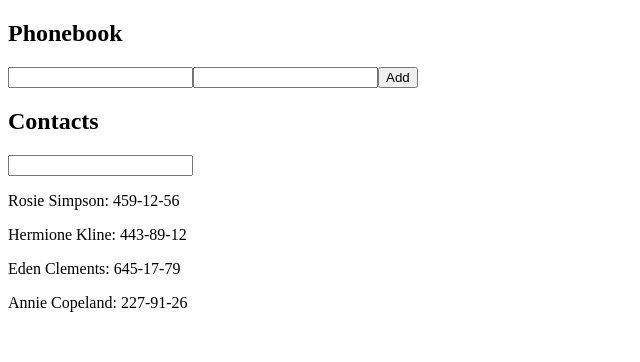
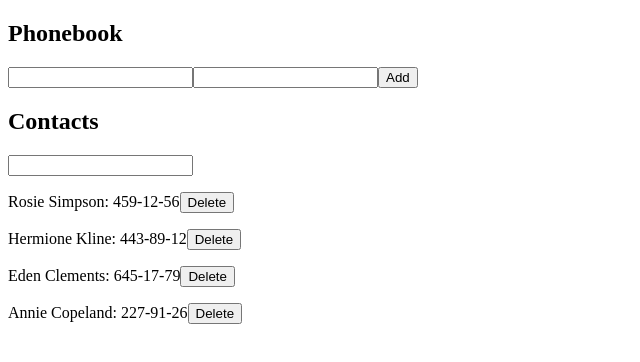
Before and after one commit to HLongNguyen0/goit-react-hw-02-phonebook, a React (Create React App) app: page / in a window 1280 px wide. Shown: the top 362 px of the page, without its empty margins (0-640 px from the left). Built offline with nearby package versions, Linux system fonts and the light colour scheme.

Commit message:
step6
delete

```diff
--- a/src/App.jsx
+++ b/src/App.jsx
@@ -44,6 +44,16 @@ class App extends Component {
     this.setState({ name: "", number: "" });
   };
 
+  handleDelete = (index) => {
+    this.setState((prevState) => {
+      const newArray = prevState.contacts;
+      newArray.splice(index, 1);
+      return {
+        contacts: [...newArray],
+      };
+    });
+  };
+
   render() {
     return (
       <>
@@ -63,11 +73,15 @@ class App extends Component {
               onChange={this.hanleInput}
             />
             {this.state.filter === "" ? (
-              <Contacts contacts={this.state.contacts} />
+              <Contacts
+                contacts={this.state.contacts}
+                handleDelete={this.handleDelete}
+              />
             ) : (
               <FilteredContacts
                 contacts={this.state.contacts}
                 filter={this.state.filter}
+                handleDelete={this.handleDelete}
               />
             )}
           </>
--- a/src/components/Contacts/Contacts.jsx
+++ b/src/components/Contacts/Contacts.jsx
@@ -1,12 +1,20 @@
 import React from "react";
 import { nanoid } from "nanoid";
 
-export default function Contacts({ contacts }) {
-  return contacts.map((contact) => {
+export default function Contacts({ contacts, handleDelete }) {
+  return contacts.map((contact, index) => {
     const id = nanoid();
     return (
       <p key={id}>
         {contact.name}: {contact.number}
+        <button
+          type="button"
+          onClick={() => {
+            handleDelete(index);
+          }}
+        >
+          Delete
+        </button>
       </p>
     );
   });
--- a/src/components/FilteredContacts/FilteredContacts.jsx
+++ b/src/components/FilteredContacts/FilteredContacts.jsx
@@ -1,13 +1,21 @@
 import React from "react";
 import { nanoid } from "nanoid";
 
-export default function FilteredContacts({ contacts, filter }) {
-  return contacts.map((contact) => {
+export default function FilteredContacts({ contacts, filter, handleDelete }) {
+  return contacts.map((contact, index) => {
     const id = nanoid();
     return (
       contact.name.toLowerCase().includes(filter) && (
         <p key={id}>
           {contact.name}: {contact.number}
+          <button
+            type="button"
+            onClick={() => {
+              handleDelete(index);
+            }}
+          >
+            Delete
+          </button>
         </p>
       )
     );
```
